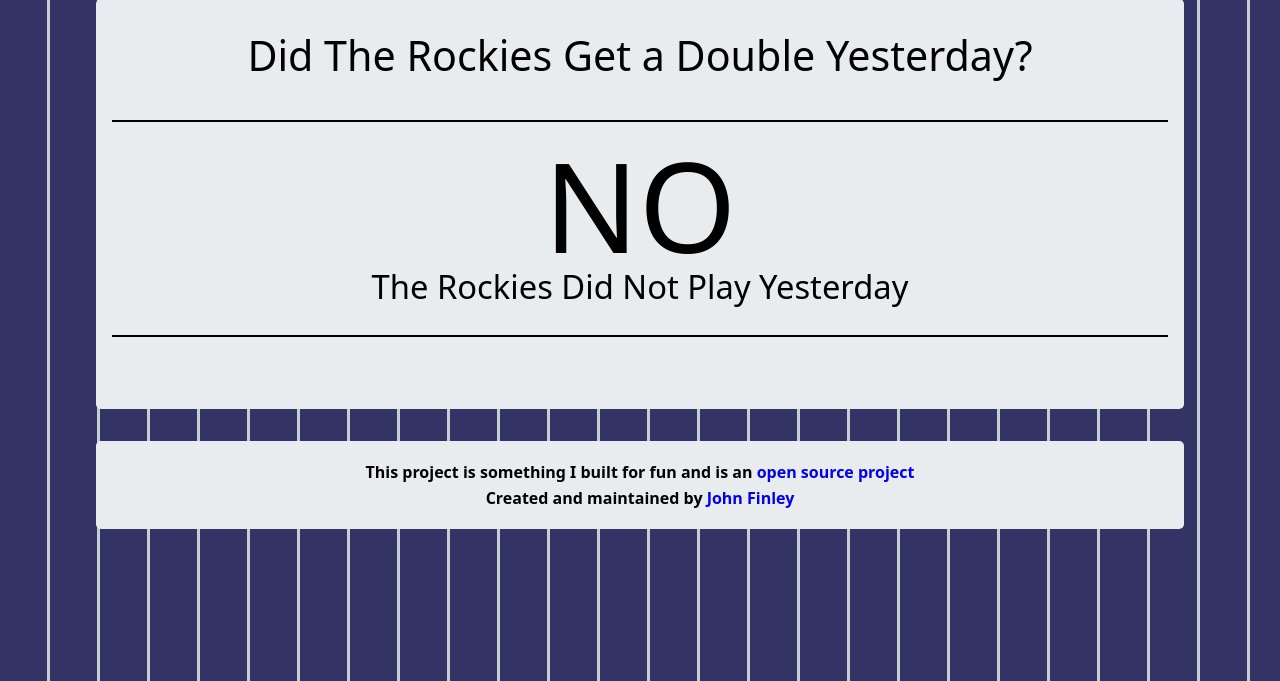
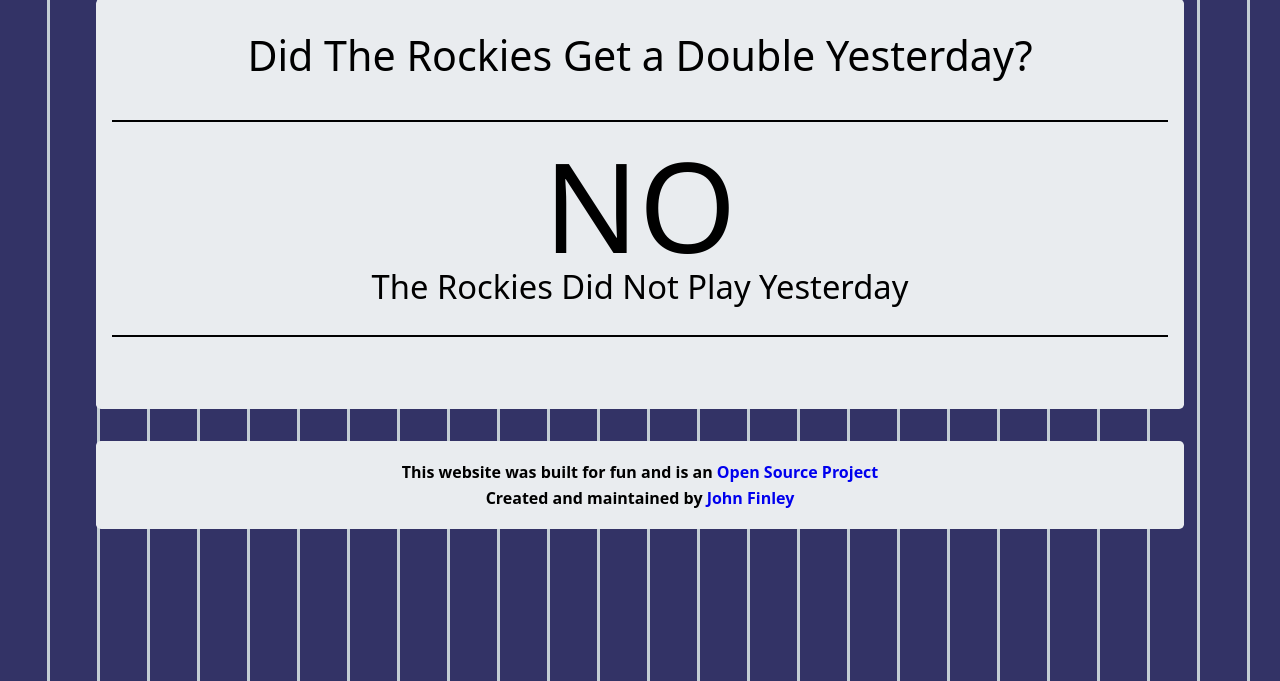
Before and after one commit to jfinley6/did-the-rockies-get-a-double-yesterday, a Flask app: page / in a window 1280 px wide. Shown: the part 33-714 px from the top of the page. Run offline with Flask 3, Linux system fonts and the light colour scheme; data that the repository does not hold is empty.

Commit message:
UPDATE: adjusted text and formatting for improved appearance of footer

```diff
--- a/app/templates/double/index.html
+++ b/app/templates/double/index.html
@@ -16,9 +16,9 @@
     </div>
     <footer>
         <h4>
-            This project is something I built for fun and is an
+            This website was built for fun and is an
             <a target="_blank" href="https://github.com/jfinley6/did-the-rockies-get-a-double-yesterday"
-                >open source project</a
+            >Open Source Project</a
             >
         </h4>
         <h4>
```
